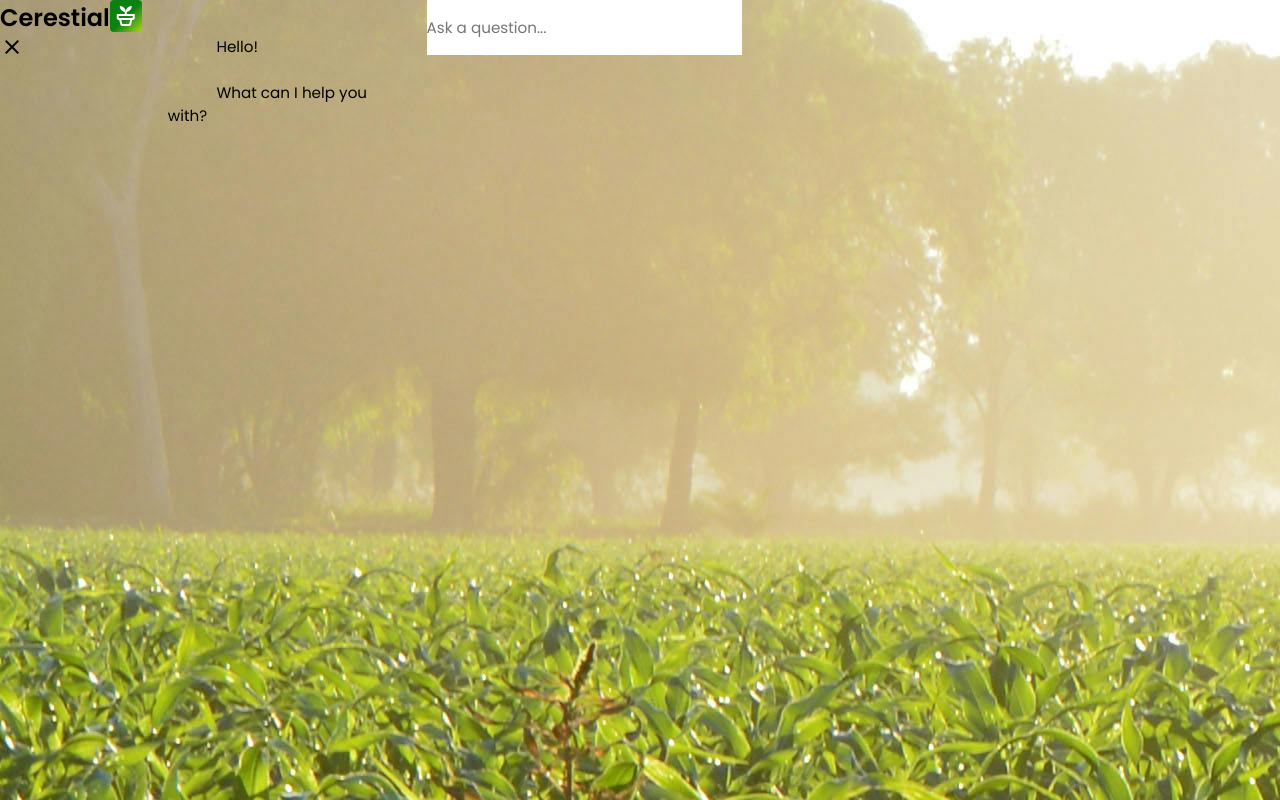
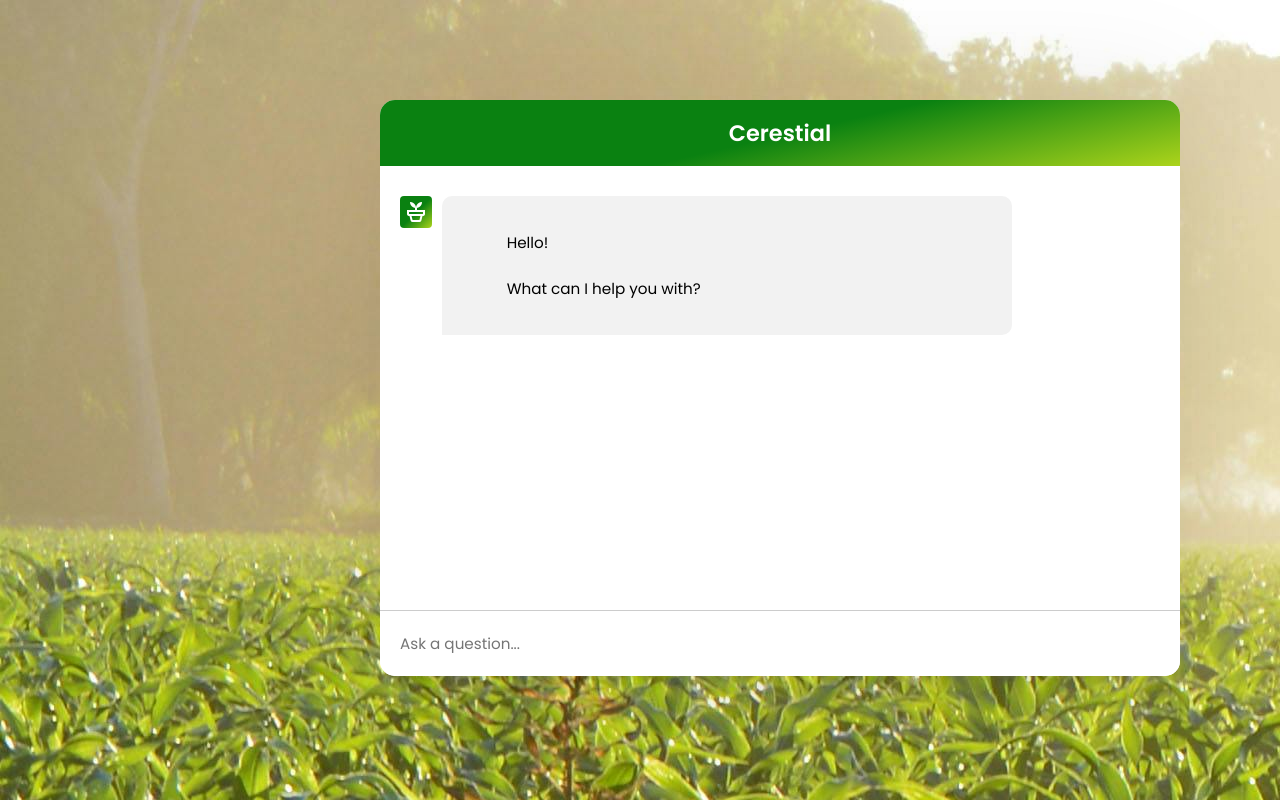
Before and after one commit to bqmnhat/HackIllinois_Cerestial, a Flask app: page / in a window 1280 px wide. Run offline with Flask 3, Linux system fonts and the light colour scheme; parts of the project's set-up code (start-up, migrations or seed data) failed here and were passed over.

Commit message:
textbackground and bot icon

```diff
--- a/app/static/script.js
+++ b/app/static/script.js
@@ -9,7 +9,7 @@ const createChatLi = (message, className) => {
     //Create a chat <li> element with passed message and className
     const chatLi = document.createElement("li");
     chatLi.classList.add("chat", className);
-    let chatContent = className === "outgoing" ? `<p></p>` : `<span class="material-symbols-outlined">smart_toy</span> <p></p>`;
+    let chatContent = className === "outgoing" ? `<p></p>` : `<span class="material-symbols-outlined">potted_plant</span> <p></p>`;
     chatLi.innerHTML = chatContent;
     //Prevent HTML input
     chatLi.querySelector("p").textContent = message;
--- a/app/static/styles.css
+++ b/app/static/styles.css
@@ -133,7 +133,7 @@ body{
 }
 .chatbox .incoming p {
     color: #000;
-    background: none;
+    background: #f2f2f2;
     border-radius: 10px 10px 10px 0;
 
 }
--- a/app/templates/chatbot.html
+++ b/app/templates/chatbot.html
@@ -18,8 +18,8 @@
     <!-- <button class="chatbot-toggler">
       <span class="material-symbols-outlined"> mode_comment</span>
       <span class="material-symbols-outlined"> close </span>
-    </button>
-    <div class="chatbot"> -->
+    </button> -->
+    <div class="chatbot">
       <header>
         <h2>Cerestial</h2>
         <span class="material-symbols-outlined"> close </span>
```
